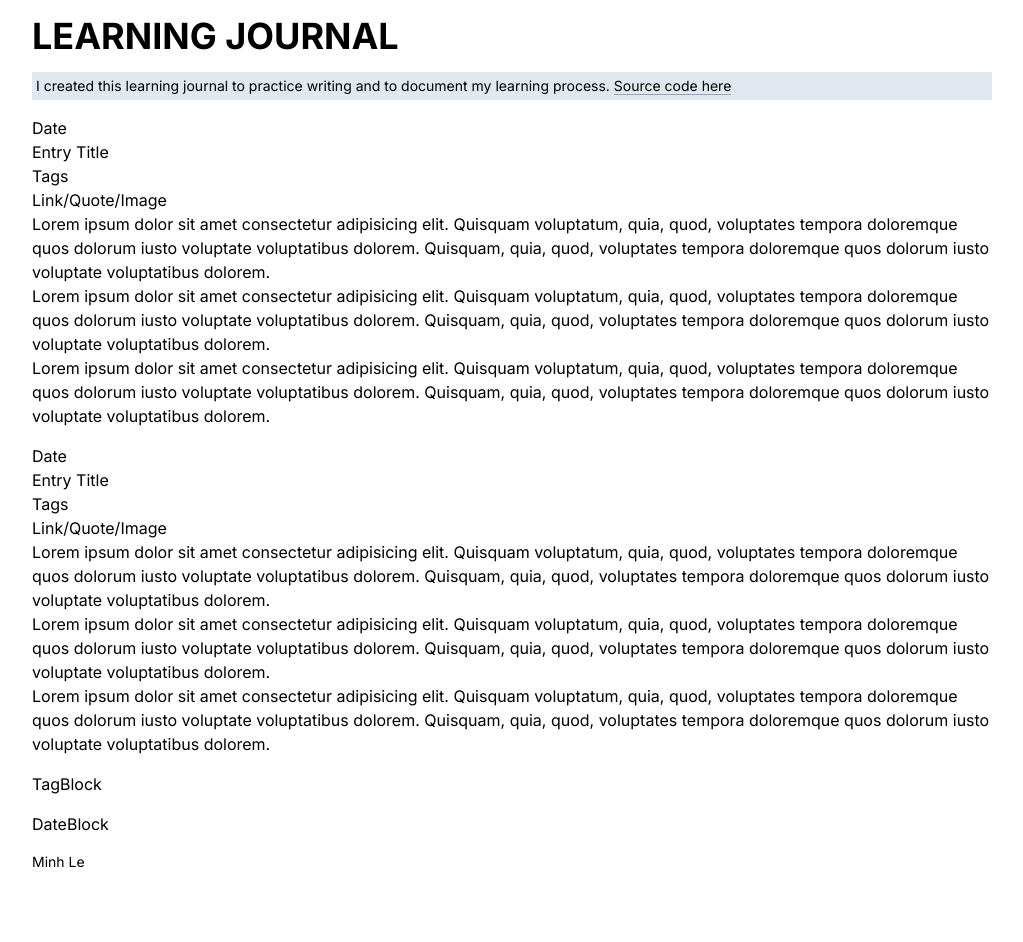
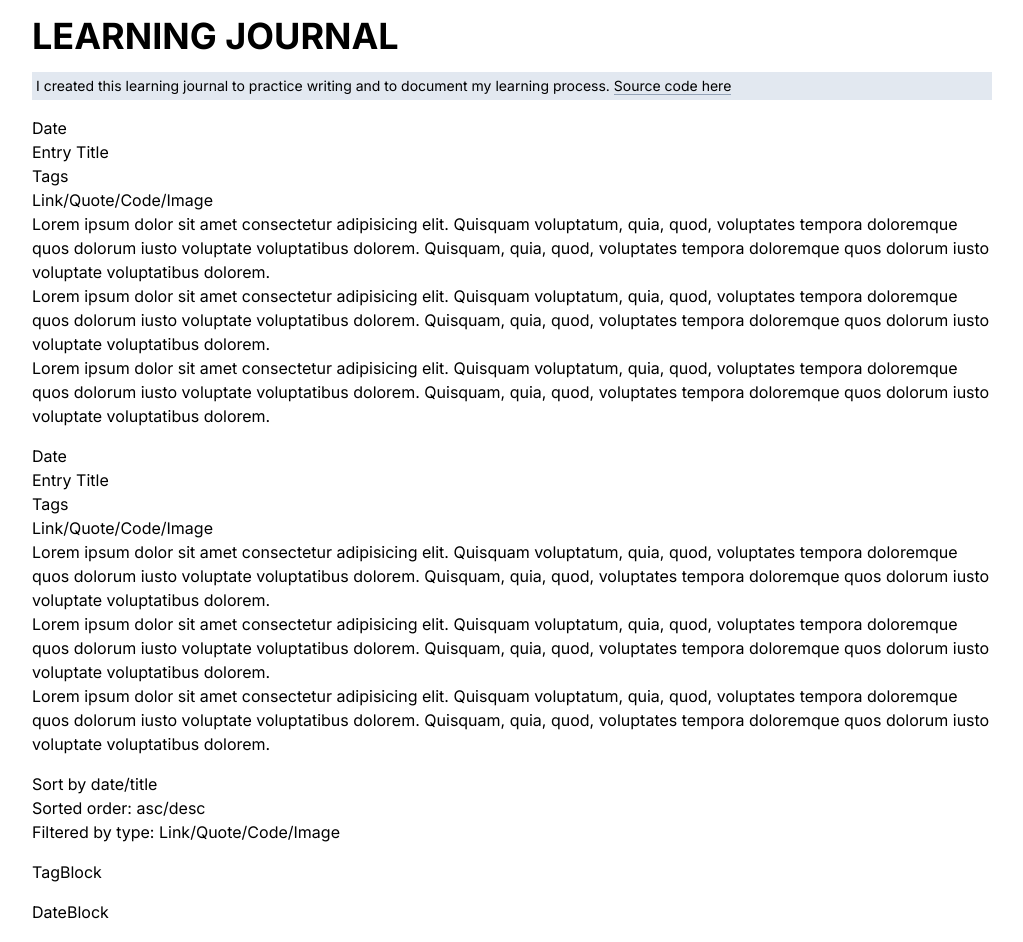
Before and after one commit to ledminh/learning-journal, a Next.js app: page / in a window 1280 px wide. Shown: the top 942 px of the page, without its empty margins (128-1151 px from the left). Before the commit the page ends 888 px from the top, so only its background shows below. Built offline with nearby package versions, Linux system fonts and the light colour scheme.

Commit message:
Add FilterBlock

```diff
--- a/src/app/page.tsx
+++ b/src/app/page.tsx
@@ -1,5 +1,6 @@
 import { DateBlock } from "@/date";
 import Entry from "@/entry";
+import { FilterBlock } from "@/filter";
 import Footer from "@/layout/Footer";
 import { TagBlock } from "@/tag";
 
@@ -21,6 +22,7 @@ export default function Home() {
       </p>
       <Entry type="full" />
       <Entry type="summary" />
+      <FilterBlock />
       <TagBlock />
       <DateBlock />
       <Footer />
--- a/src/entry/index.tsx
+++ b/src/entry/index.tsx
@@ -4,7 +4,7 @@ export default function Entry(props: { type: "full" | "summary" }) {
       <p>Date</p>
       <h2>Entry Title</h2>
       <p>Tags</p>
-      <p>Link/Quote/Image</p>
+      <p>Link/Quote/Code/Image</p>
       <section>
         <p>
           Lorem ipsum dolor sit amet consectetur adipisicing elit. Quisquam
--- /dev/null
+++ b/src/filter/index.tsx
@@ -0,0 +1,9 @@
+export function FilterBlock() {
+  return (
+    <div>
+      <div>Sort by date/title</div>
+      <div>Sorted order: asc/desc</div>
+      <div>Filtered by type: Link/Quote/Code/Image</div>
+    </div>
+  );
+}
```
